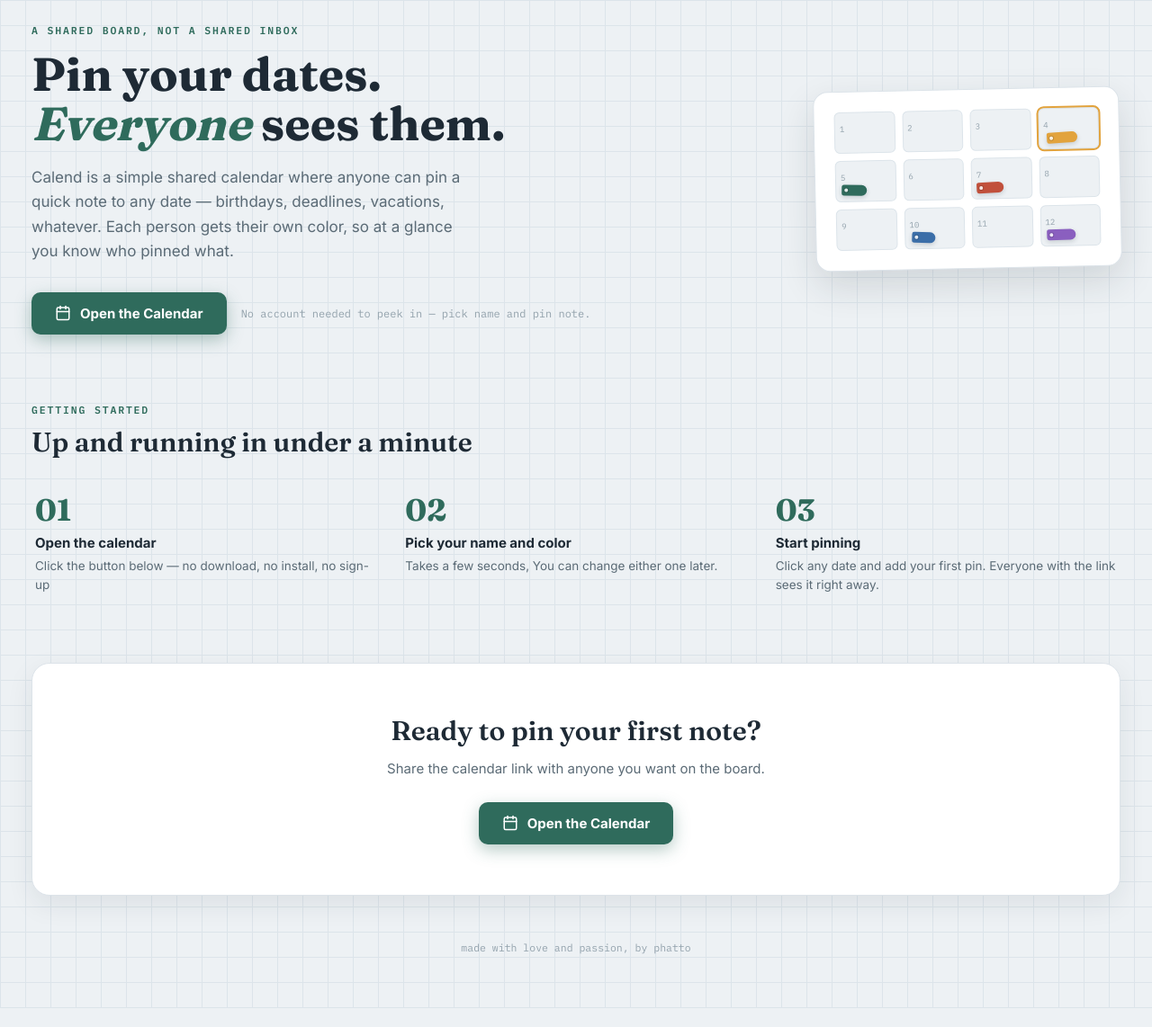
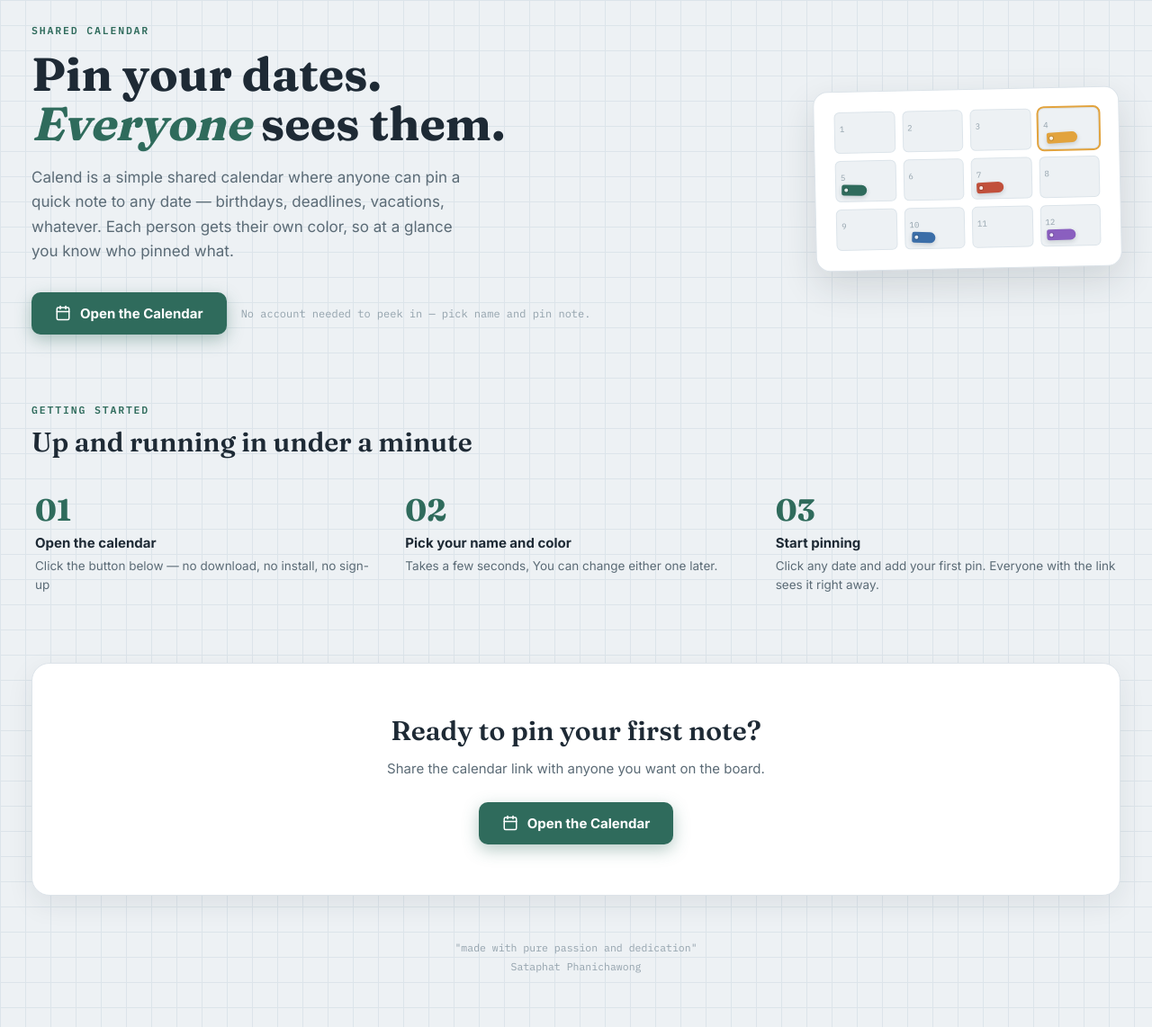
Before and after one commit to itsphatto/Calend, a plain HTML site: page index.html in a window 1280 px wide. Shown: the part 84-1226 px from the top of the page at 90% size. Before the commit the page ends 1205 px from the top, so only its background shows below. Drawn offline with Linux system fonts and the light colour scheme.

Commit message:
added credits

```diff
--- a/index.html
+++ b/index.html
@@ -27,7 +27,7 @@
 
   <div class="hero">
     <div class="hero-copy">
-      <p class="eyebrow">A shared board, not a shared inbox</p>
+      <p class="eyebrow"> Shared Calendar</p>
       <h1>Pin your dates.<br><em>Everyone</em> sees them.</h1>
       <p class="lede">Calend is a simple shared calendar where anyone can pin a quick note to any date — birthdays, deadlines, vacations, whatever. Each person gets their own color, so at a glance you know who pinned what.</p>
       <div class="hero-actions">
@@ -99,7 +99,11 @@
     </a>
   </div>
 
-  <footer>made with love and passion, by phatto</footer>
+  <footer>
+    <div>"made with pure passion and dedication"</div>
+    <div class="ownernameatfooter">Sataphat Phanichawong</div>
+  </footer>
+
 </div>
 
 
--- a/indexstyle.css
+++ b/indexstyle.css
@@ -540,7 +540,13 @@
     font-family: var(--font-mono);
     font-size: 11.5px;
     color: var(--ink-faint);
+
+
+    .ownernameatfooter {
+      margin-top: 6px;
+    }
   }
+
 
   @media (max-width: 820px){
     .hero{ flex-direction: column-reverse; gap: 36px; }
```
